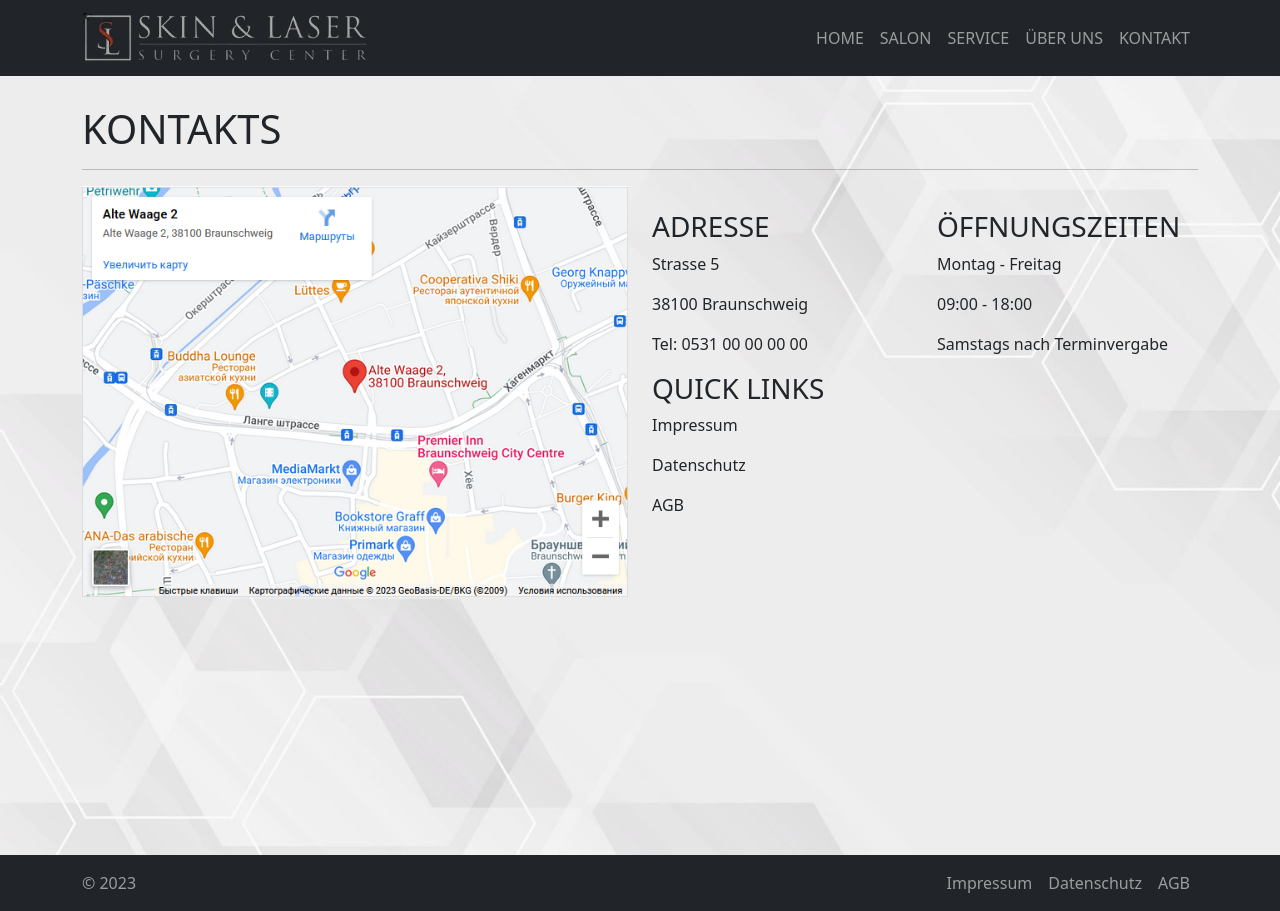
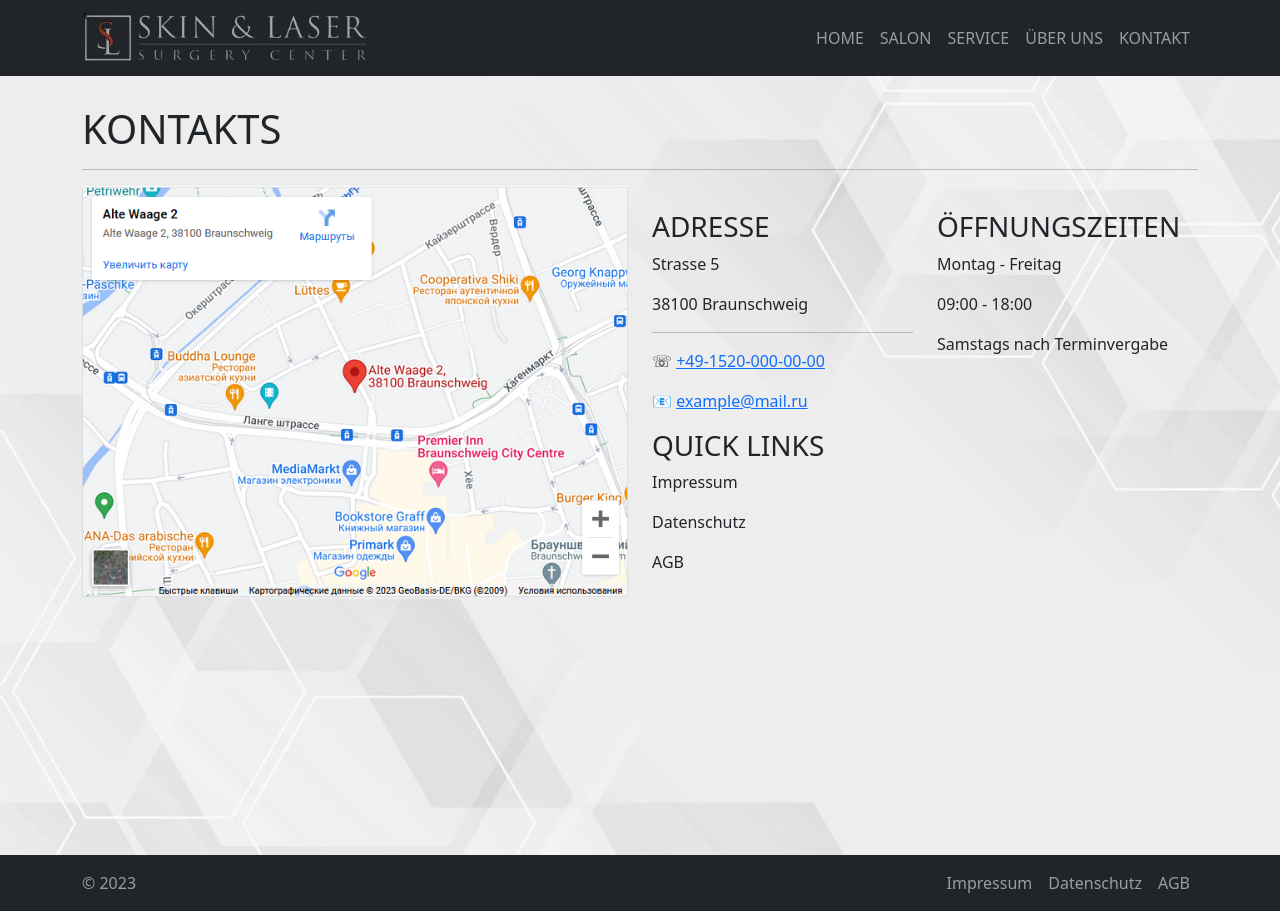
Before and after one commit to LenaMazurenko/praxis, a React (Create React App) app: page /contacts in a window 1280 px wide. Built offline with nearby package versions, Linux system fonts and the light colour scheme.

Commit message:
add unicods in ContactsPage

```diff
--- a/src/Pages/Contacts.js
+++ b/src/Pages/Contacts.js
@@ -27,7 +27,19 @@ export const Contacts = () => {
                                 <h3>ADRESSE</h3>
                                 <p>Strasse 5</p>
                                 <p>38100 Braunschweig</p>
-                                <p>Tel: 0531 00 00 00 00</p>
+                                <hr />
+                                <p>
+                                    <span> &#9743; </span>
+                                    <a href="tel:+14251234563">
+                                        +49-1520-000-00-00
+                                    </a>
+                                </p>
+                                <p>
+                                    <span>&#128231; </span>
+                                    <a href="mailto:example@mail.ru">
+                                        example@mail.ru
+                                    </a>
+                                </p>
                             </Col>
                             <Col>
                                 <h3>ÖFFNUNGSZEITEN</h3>
```
